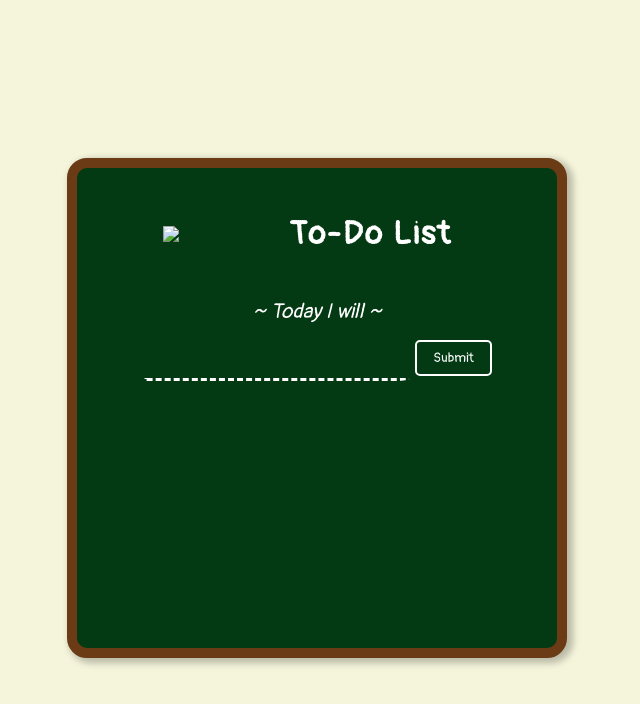
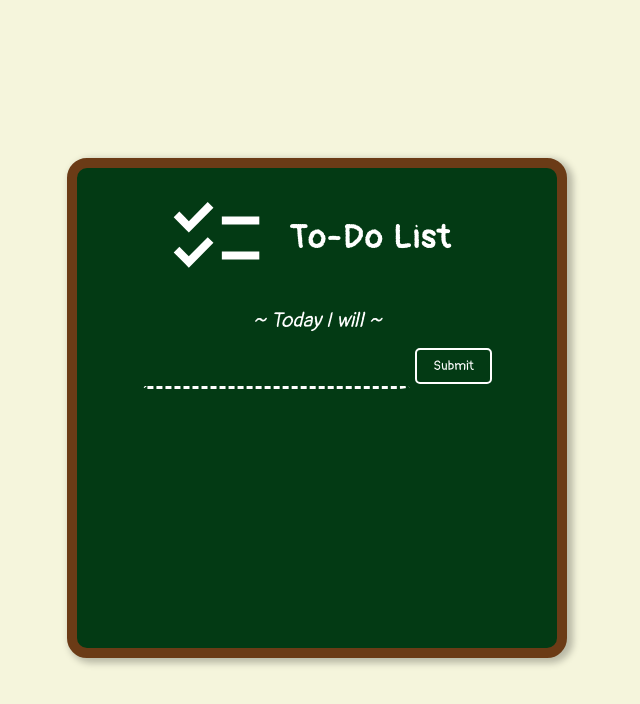
Before and after one commit to Satwik1624/To-Do_ListApp, a plain HTML site: page index.html in a window 1280 px wide. Shown: the whole page, without its empty margins (323-963 px from the left). Drawn offline with Linux system fonts and the light colour scheme.

Commit message:
Update index.html

```diff
--- a/index.html
+++ b/index.html
@@ -6,12 +6,12 @@
     <meta name="viewport" content="width=device-width, initial-scale=1.0">
     <title>AscentAcademy_To-Do_ListApp</title>
     <link rel="stylesheet" href="styleli.css">
-    <link rel="icon" href="images/checklist_white_48dp.svg">
+    <link rel="icon" href="checklist_white_48dp.svg">
 </head>
 <body>
     <section class="container">
         <div class="heading">
-          <img class="heading__img" src="images/checklist_white_48dp.svg">
+          <img class="heading__img" src="checklist_white_48dp.svg">
           <h1 class="heading__title">To-Do List</h1>
         </div>
         <form class="form">
```
